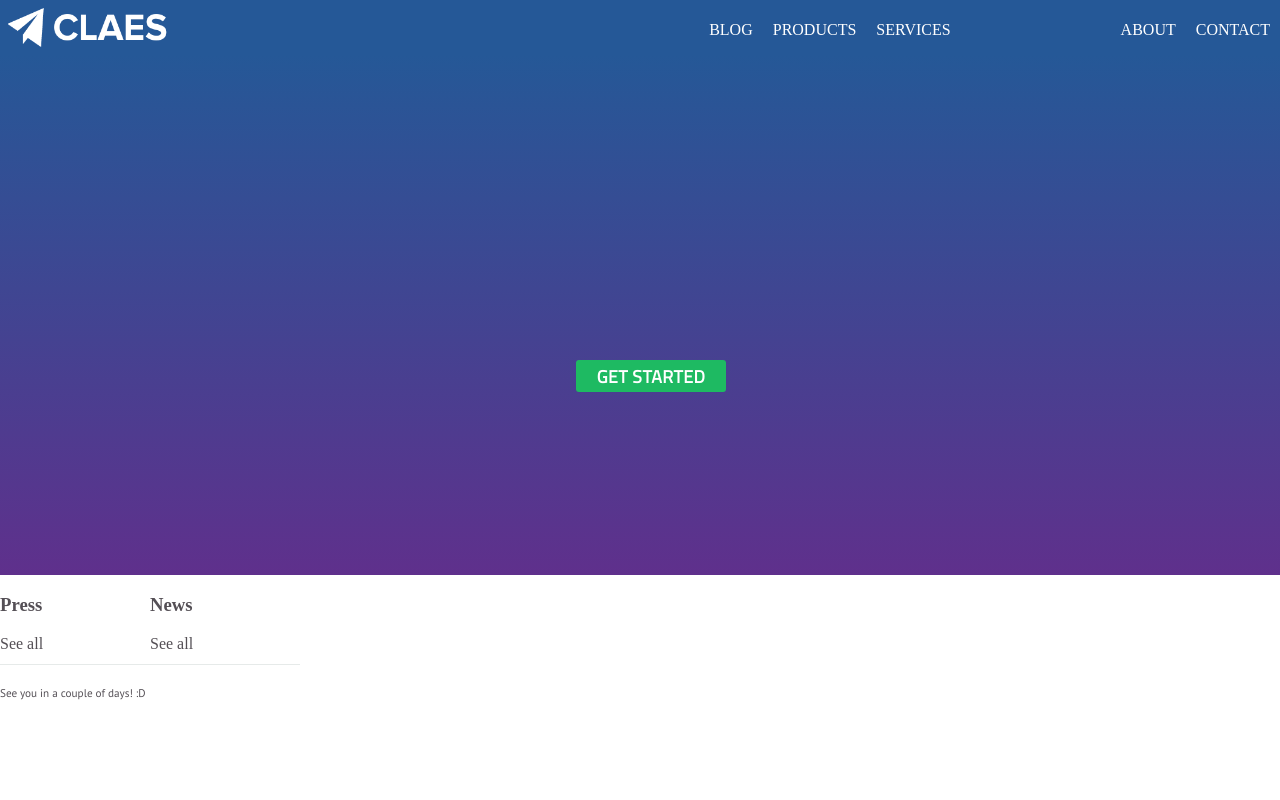
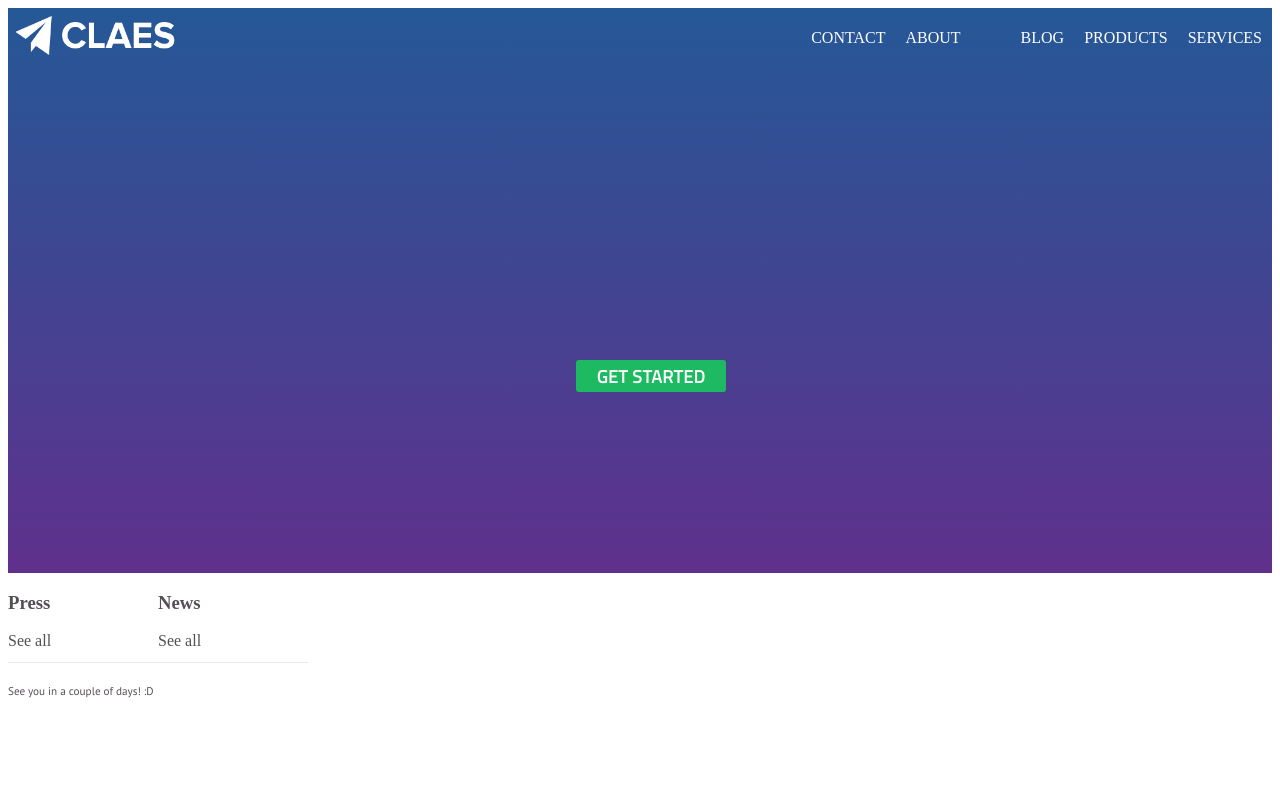
Before and after one commit to clanyq/claes-my-site, a Django app: page / in a window 1280 px wide. Run offline with Django 3.2, Linux system fonts and the light colour scheme; data that the repository does not hold is empty; style sheets or scripts are compiled from the project's sources; some libraries are stand-ins or nearby versions.

Commit message:
separated header into 3<ul>, moved bg color, reanamed main-body > main-header

```diff
--- a/assets/style/main.scss
+++ b/assets/style/main.scss
@@ -5,15 +5,13 @@
 @import 'press.scss';
 @import 'news.scss';
 
-body {
-    margin: 0;
-}
 
 
+.main-header{
+    background: linear-gradient($bg-blue, $bg-purple);
     .nav{
+        display: table;
         position: relative;
-    display: block-inline;
-    background: $bg-blue;
         width: 100%;
         margin: auto;
         .logo {
@@ -34,8 +32,6 @@ body {
                 padding: 5px 10px;
 
                 }
-            .about{
-                padding-left: 10rem;
             }
         }
 }
@@ -44,8 +40,7 @@ body {
 
     height: 65%;
     width: 100%;
-    background: linear-gradient($bg-blue, $bg-purple);
-    background-repeat: no-repeat;
+
 
 }
 
--- a/claesmysite/templates/base.html
+++ b/claesmysite/templates/base.html
@@ -14,19 +14,23 @@
     </head>
 
     <body>
-        <div class="main-body">
+        <div class="main-header">
             <div class="nav">
                 <div class="logo">
                     <a href="{% url 'index' %}"><img src="{% static "images/logo.png" %}"></a>
                 </div>
                 <div class="main-nav">
                     <ul>
-                        <li>CONTACT</li>
-                        <li class="about">ABOUT</li>
                         <li>SERVICES</li>
                         <li>PRODUCTS</li>
                         <li>BLOG</li>
 
+                    </ul>
+                </div>
+                <div class="main-nav">
+                    <ul>
+                        <li>ABOUT</li>
+                        <li>CONTACT</li>
                     </ul>
                 </div>
             </div>
```
Lines whose indentation alone changed are shown as unchanged.
